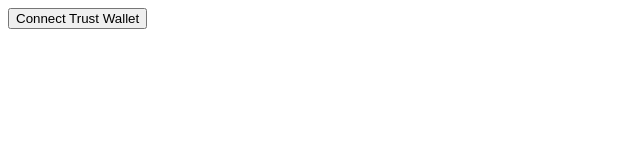
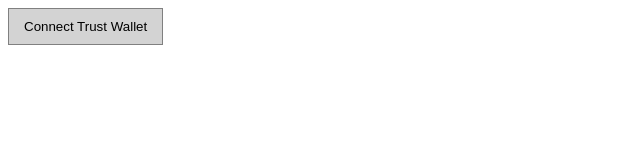
Before and after one commit to mohitstak/web3-wallet-connect-site, a website: page index.html in a window 1280 px wide. Shown: the whole page, without its empty margins (0-640 px from the left). Drawn offline with Linux system fonts and the light colour scheme.

Commit message:
index.html

```diff
--- a/index.html
+++ b/index.html
@@ -5,6 +5,20 @@
     <meta name="viewport" content="width=device-width, initial-scale=1.0">
     <title>Connect Trust Wallet & Show Balances</title>
     <script src="https://cdnjs.cloudflare.com/ajax/libs/ethers/5.7.2/ethers.umd.min.js"></script>
+    <style>
+        body {
+            background-color: white;
+            color: black;
+            font-family: sans-serif; /* Or any other font you prefer */
+        }
+        button {
+            background-color: lightgray; /* Or any color you like */
+            color: black;
+            padding: 10px 15px;
+            border: 1px solid gray;
+            cursor: pointer;
+        }
+    </style>
 </head>
 <body>
     <button id="connectWalletBtn">Connect Trust Wallet</button>
@@ -27,9 +41,9 @@
                         const balanceWei = await currentProvider.getBalance(address);
                         return ethers.utils.formatEther(balanceWei);
                     } else if (tokenAddress && tokenAbi) {
-                        console.log("USDT getBalance Provider:", currentProvider); // Log provider
+                        console.log("USDT getBalance Provider:", currentProvider);
                         const network = await currentProvider.getNetwork();
-                        console.log("USDT getBalance Network:", network); // Log network
+                        console.log("USDT getBalance Network:", network);
                         const tokenContract = new ethers.Contract(tokenAddress, tokenAbi, currentProvider);
                         const balanceRaw = await tokenContract.balanceOf(address);
                         const decimals = await tokenContract.decimals();
@@ -47,11 +61,11 @@
                     balancesDiv.innerHTML = 'Fetching balances...';
                     try {
                         const network = await provider.getNetwork();
-                        console.log("Network:", network); // Added network log
+                        console.log("Network:", network);
 
                         let balances = {};
 
-                        if (network.chainId === 56) { // Binance Smart Chain Mainnet
+                        if (network.chainId === 56) {
                             balances['BNB'] = await getBalance(connectedAccount, 'bnb', provider);
 
                             const usdtBnbAddress = '0x55d398326f99059fF775485246999027B3197955';
@@ -63,7 +77,6 @@
                             const usdtBalanceRaw = await getBalance(connectedAccount, 'USDT', provider, usdtBnbAddress, usdtBnbAbi);
                             balances['USDT (BSC)'] = usdtBalanceRaw;
 
-                            //Debug logs
                             console.log("Connected Account:", connectedAccount);
                             console.log("USDT Balance Raw:", usdtBalanceRaw);
                             console.log("USDT Decimals:", await new ethers.Contract(usdtBnbAddress, usdtBnbAbi, provider).decimals());
@@ -99,6 +112,9 @@
                             connectWalletBtn.textContent = 'Wallet Connected';
                             provider = new ethers.providers.Web3Provider(window.ethereum);
                             console.log('Connected address:', connectedAccount);
+                            console.log('window.ethereum:', window.ethereum);
+                            const network = await provider.getNetwork();
+                            console.log('Network:', network);
                             displayBalances();
                         } else {
                             walletAddressDiv.textContent = 'No accounts found. Please connect your Trust Wallet.';
```
